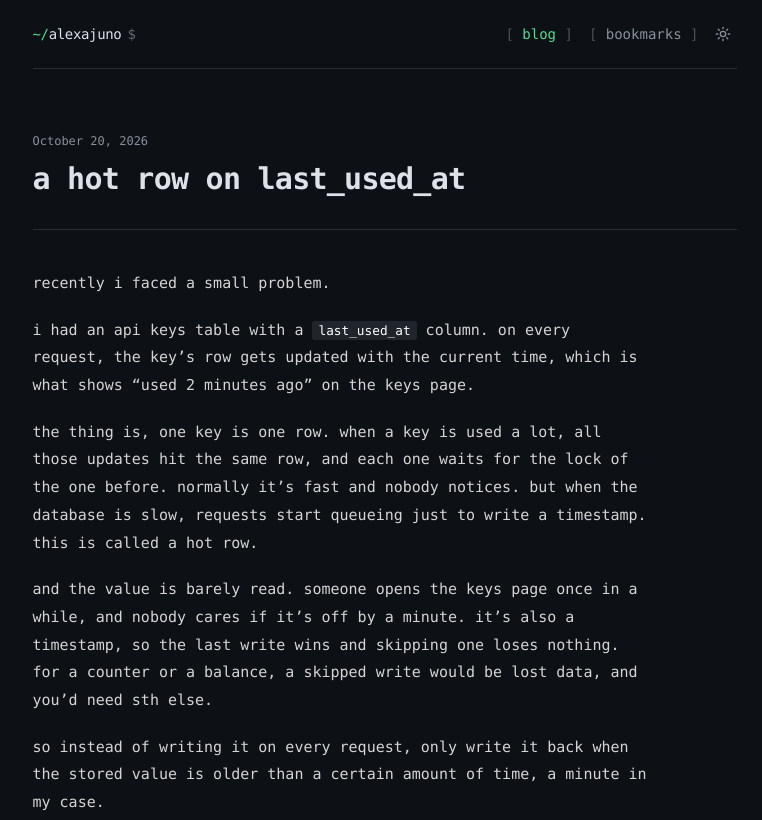
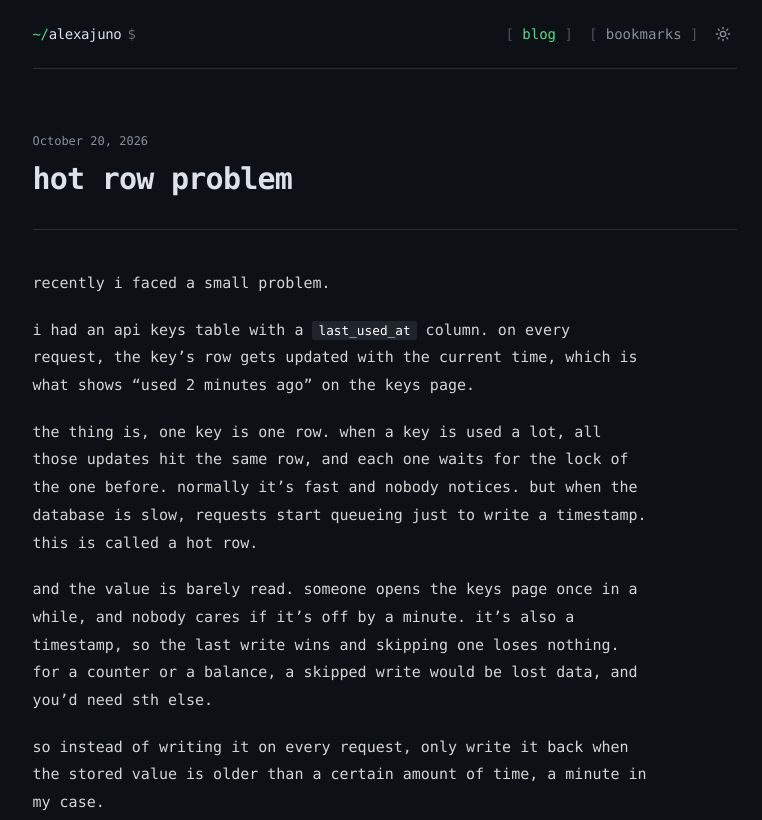
Before and after one commit to alexajuno/site, an Astro site: page /blog/a-hot-row-on-last-used-at in a window 1280 px wide. Shown: the top 820 px of the page, without its empty margins (248-1010 px from the left). Built offline with nearby package versions, Linux system fonts and the light colour scheme; Astro itself is replaced by a stand-in of ours.

Commit message:
make hot row post title generic
Co-Authored-By: Claude Sonnet 5.5 <noreply@anthropic.com>

```diff
--- a/src/content/blog/a-hot-row-on-last-used-at.md
+++ b/src/content/blog/a-hot-row-on-last-used-at.md
@@ -1,5 +1,5 @@
 ---
-title: "a hot row on last_used_at"
+title: "hot row problem"
 pubDate: 2026-10-20
 ---
 
```
